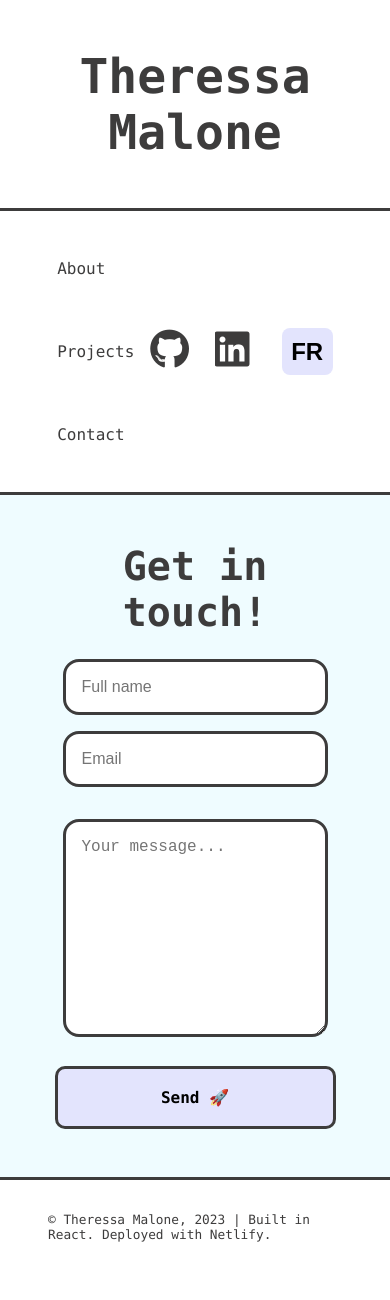
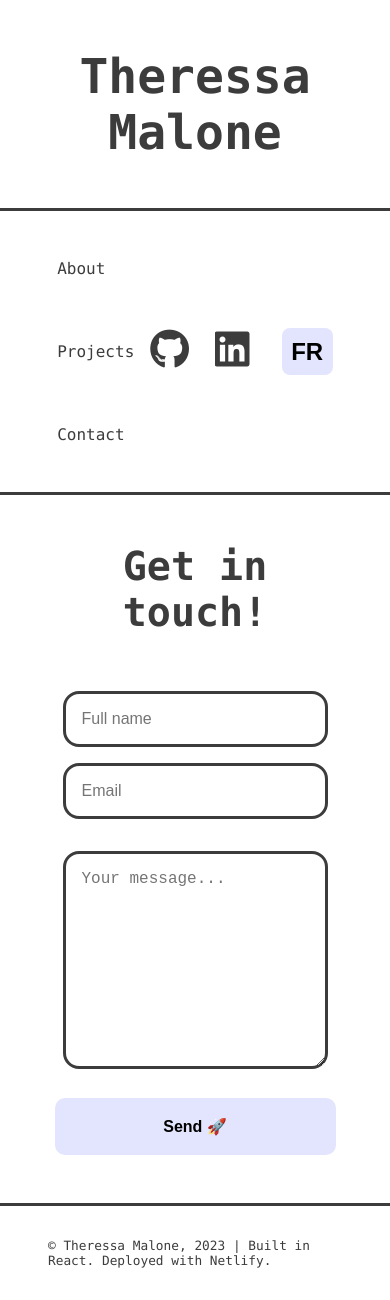
Before and after one commit to tssa017/portfolio, a React (Create React App) app: page /contact in a window 390 px wide. Before the commit the page ends 1274 px from the top, so only its background shows below. Built offline with nearby package versions, Linux system fonts and the light colour scheme; a web font is replaced by a local one.

Commit message:
:iphone: responsive about page

```diff
--- a/src/components/bio/bio.scss
+++ b/src/components/bio/bio.scss
@@ -6,7 +6,7 @@
 
     &__para {
         margin-top: 1rem;
-        font-size: 1.3rem;
+        font-size: 1.1rem;
         line-height: 2rem;
         font-weight: 200;
     }
@@ -33,7 +33,6 @@
 @media screen and (min-width: 768px) {
     .bio {
         &__para {
-            font-size: 1.3rem;
             width: 800px;
         }
     }
--- a/src/components/form/form.scss
+++ b/src/components/form/form.scss
@@ -4,9 +4,10 @@
     display: flex;
     flex-direction: column;
     align-items: center;
-    gap: 1rem;
+    gap: 3rem;
     padding: 3rem;
     border: none;
+    background-color: #fff;
 
     &--heading {
         text-align: center;
@@ -30,10 +31,9 @@
 }
 
 .form__btn {
-    @include btnTxtStyle;
-    @include borderStyle;
     padding: 1.2rem;
     background-color: $colorBackgroundLight;
+    border: none;
 
     &:hover {
         background-color: $colorPrimary;
```
